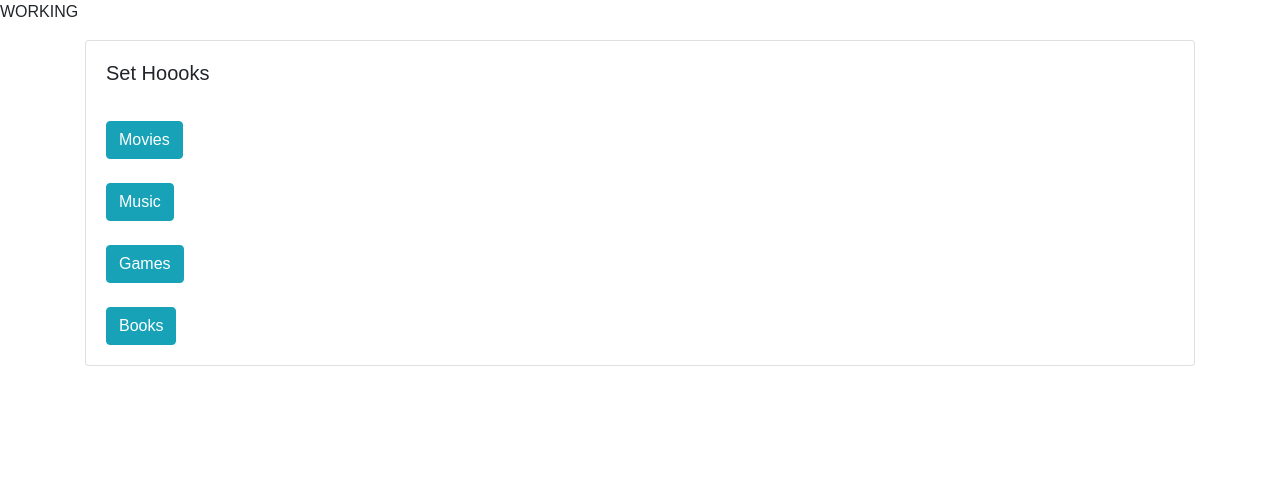
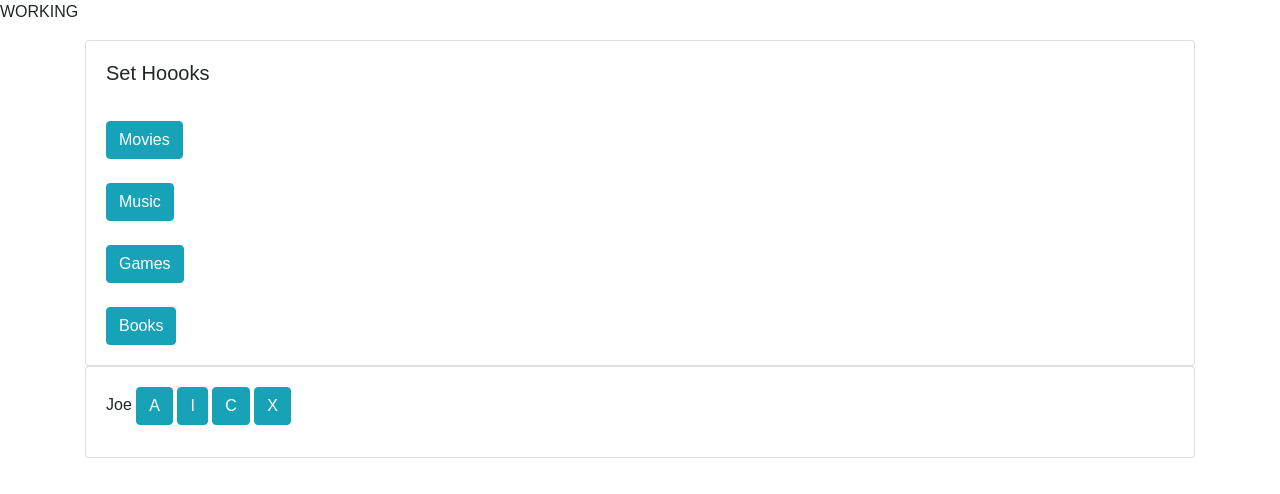
Before and after one commit to Team-Chocolate-Chip-Cookies/Hoooked, a React (Create React App) app in the folder client/: page / in a window 1280 px wide. Shown: the top 494 px of the page. Built offline with nearby package versions, Linux system fonts and the light colour scheme.

Commit message:
card placeholder complete

```diff
--- a/client/src/App.js
+++ b/client/src/App.js
@@ -1,5 +1,6 @@
 import React, { Component } from 'react';
 import SetHook from './components/SetHook'
+import YourOnHook from './components/YourOnHook'
 import './App.css';
 
 class App extends Component {
@@ -8,6 +9,7 @@ class App extends Component {
     <div>
      <p>WORKING</p>
      <SetHook/>
+     <YourOnHook/>
      </div>
     );
   }
--- /dev/null
+++ b/client/src/components/YourOnHook/YourOnHook.js
@@ -0,0 +1,34 @@
+import React from "react";
+import "./YourOnHook.css";
+
+
+const YourOnHook = (props) => (
+    <div className="container">
+
+        <div className="card">
+            <div className="card-body">
+                {/* here's where the challenger's name goes */}
+                <p className="card-title">Joe {}
+
+                {/* here's where the avatar goes */}
+                 <button type="button" className="btn btn-info">A</button>  {}
+
+                {/* here's where the media type icon goes */}
+                <button type="button" className="btn btn-info">I</button> {}
+
+                {/* here's where the check to check it "done" goes */}
+                <button type="button" className="btn btn-info">C</button> {}
+
+                {/* here's where the "X" goes to decline a challenge */}
+                <button type="button" className="btn btn-info">X</button></p>
+
+            </div>
+        </div>
+
+
+
+
+    </div>
+);
+
+export default YourOnHook;
--- /dev/null
+++ b/client/src/components/YourOnHook/index.js
@@ -0,0 +1 @@
+export { default } from "./YourOnHook";
```
Also changed, not shown: client/src/components/YourOnHook/YourOnHook.css (added), 1 other file (tests, documents, lock files or other folders).
